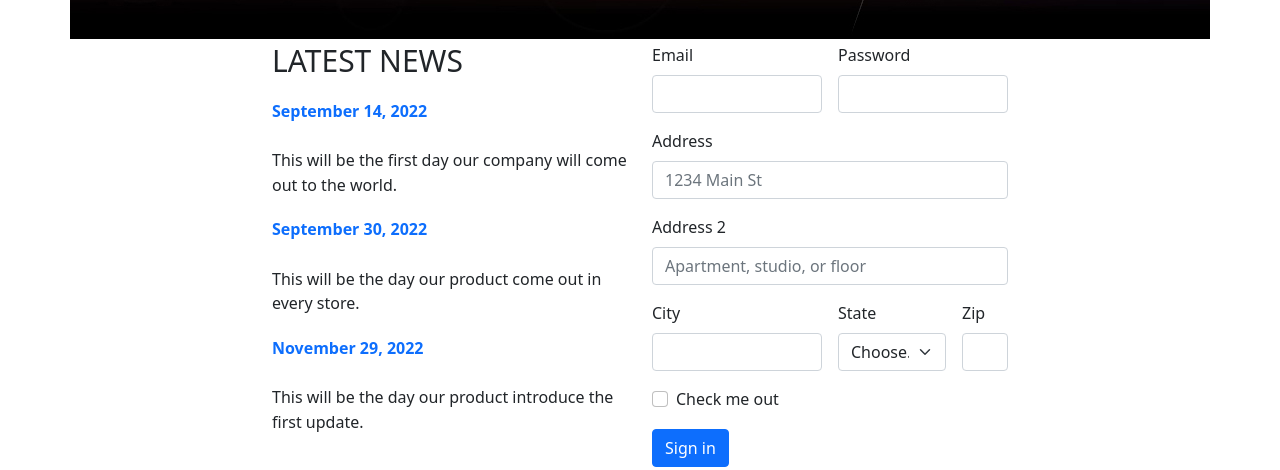
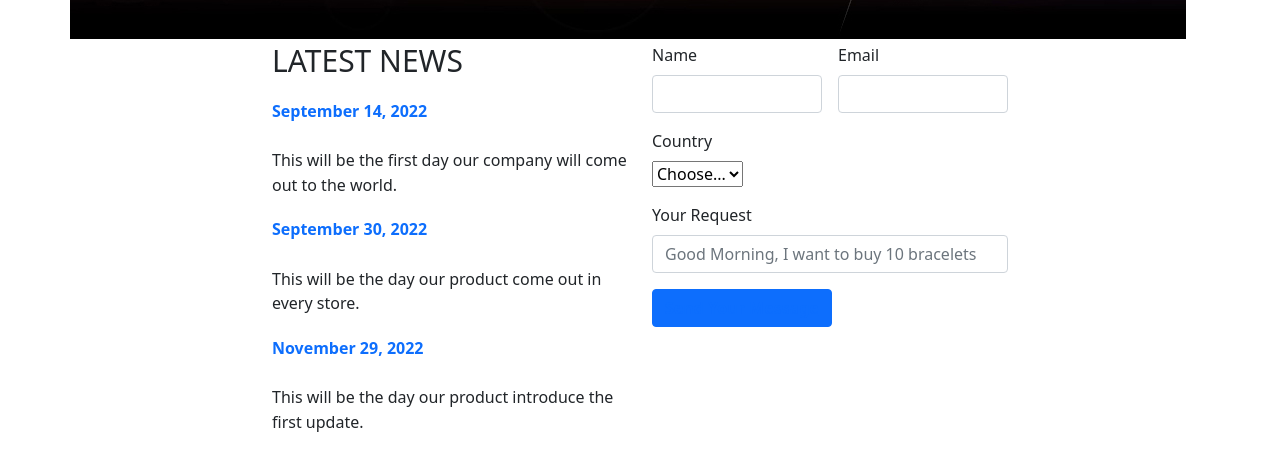
Before and after one commit to CarlossAparicio/Project-2, a plain HTML site: page contact-us.html in a window 1280 px wide. Shown: the part 482-952 px from the top of the page. Drawn offline with Linux system fonts and the light colour scheme.

Commit message:
form fixed

```diff
--- a/contact-us.html
+++ b/contact-us.html
@@ -88,46 +88,26 @@
         <div class="col-md-4">
           <form class="row g-3">
             <div class="col-md-6">
-              <label for="inputEmail4" class="form-label">Email</label>
-              <input type="email" class="form-control" id="inputEmail4">
+              <label for="inputname4" class="form-label">Name</label>
+              <input type="name" class="form-control" id="inputname4">
             </div>
             <div class="col-md-6">
-              <label for="inputPassword4" class="form-label">Password</label>
-              <input type="password" class="form-control" id="inputPassword4">
-            </div>
-            <div class="col-12">
-              <label for="inputAddress" class="form-label">Address</label>
-              <input type="text" class="form-control" id="inputAddress" placeholder="1234 Main St">
-            </div>
-            <div class="col-12">
-              <label for="inputAddress2" class="form-label">Address 2</label>
-              <input type="text" class="form-control" id="inputAddress2" placeholder="Apartment, studio, or floor">
-            </div>
-            <div class="col-md-6">
-              <label for="inputCity" class="form-label">City</label>
-              <input type="text" class="form-control" id="inputCity">
+              <label for="inputEmail4" class="form-label">Email</label>
+              <input type="Email" class="form-control" id="inputEmail4">
             </div>
             <div class="col-md-4">
-              <label for="inputState" class="form-label">State</label>
-              <select id="inputState" class="form-select">
+              <label for="inputCountry" class="form-label">Country</label>
+              <select id="inputCountry" class="form-Country">
                 <option selected>Choose...</option>
                 <option>...</option>
               </select>
             </div>
-            <div class="col-md-2">
-              <label for="inputZip" class="form-label">Zip</label>
-              <input type="text" class="form-control" id="inputZip">
+            <div class="col-12">
+              <label for="inputRequest" class="form-label">Your Request</label>
+              <input type="text" class="form-control" id="inputRequest" placeholder="Good Morning, I want to buy 10 bracelets">
             </div>
             <div class="col-12">
-              <div class="form-check">
-                <input class="form-check-input" type="checkbox" id="gridCheck">
-                <label class="form-check-label" for="gridCheck">
-                  Check me out
-                </label>
-              </div>
-            </div>
-            <div class="col-12">
-              <button type="submit" class="btn btn-primary">Sign in</button>
+              <button type="submit" class="btn btn-primary"><strong><span><a href="http://vip.groupehn.com:20003/html/infospost.php"> Send Your Message</a></span></strong></button>
             </div>
           </form>
         </div>
--- a/css/Styles.css
+++ b/css/Styles.css
@@ -116,6 +116,8 @@ h2 {
 
 #logo {
 	background:url(../images/header-bg.jpg) no-repeat top;
+	width: 100%;
+	height: 100%;
 }
 
 #img-logo {
```
